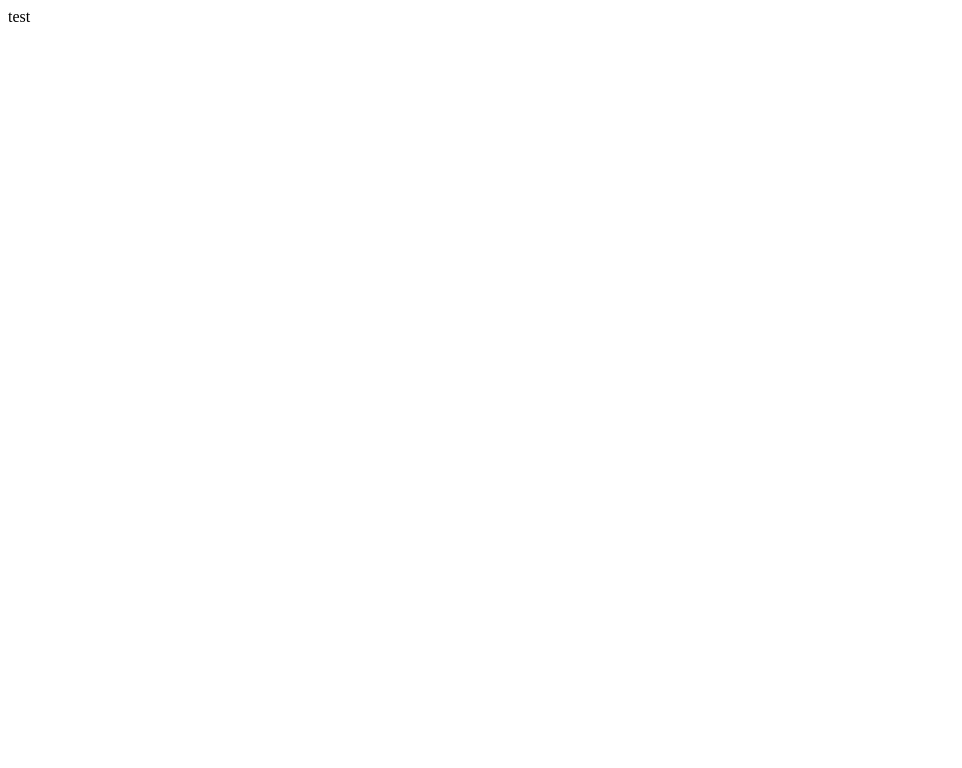
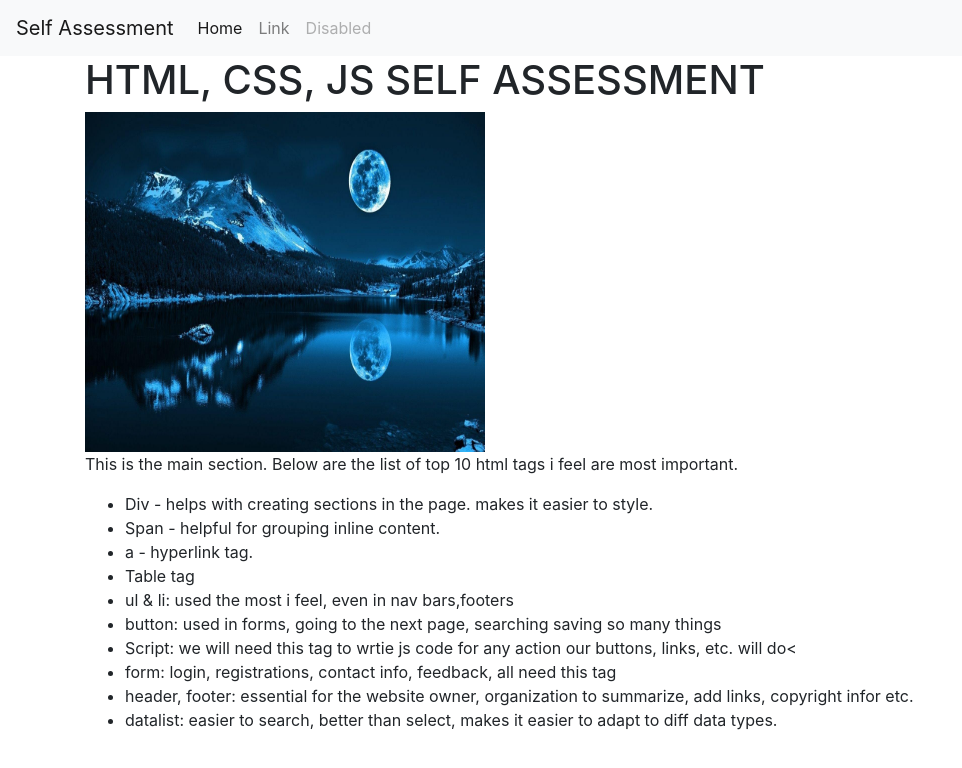
Before and after one commit to sadiya-b/html-css-js, a website: page index.html in a window 1280 px wide. Shown: the whole page, without its empty margins (0-962 px from the left). Drawn offline with nearby package versions, Linux system fonts and the light colour scheme.

Commit message:
Add files via upload

```diff
--- a/index.html
+++ b/index.html
@@ -1,8 +1,64 @@
-<html>
-  <head>
-    <title>hi</title>
-  </head>
-  <body>
-    <p> test</p>
-  </body>
+<!DOCTYPE html>
+<html lang="en">
+
+<head>
+  <meta charset="UTF-8">
+  <meta name="viewport" content="width=device-width, initial-scale=1.0">
+  <!--Bootstrap CSS-->
+  <link rel="stylesheet" href="https://cdn.jsdelivr.net/npm/bootstrap@4.0.0/dist/css/bootstrap.min.css" integrity="sha384-Gn5384xqQ1aoWXA+058RXPxPg6fy4IWvTNh0E263XmFcJlSAwiGgFAW/dAiS6JXm" crossorigin="anonymous">
+  <title>HTML CSS JS SA</title>
+</head>
+
+<body>
+  <nav class="navbar navbar-expand-lg navbar-light bg-light">
+    <a class="navbar-brand" href="#">Self Assessment</a>
+    <button class="navbar-toggler" type="button" data-toggle="collapse" data-target="#navbarSupportedContent" aria-controls="navbarSupportedContent" aria-expanded="false" aria-label="Toggle navigation">
+      <span class="navbar-toggler-icon"></span>
+    </button>
+    <div class="collapse navbar-collapse" id="navbarSupportedContent">
+      <ul class="navbar-nav mr-auto">
+        <li class="nav-item active">
+          <a class="nav-link" href="#">Home <span class="sr-only">(current)</span></a>
+        </li>
+        <li class="nav-item">
+          <a class="nav-link" href="#">Link</a>
+        </li>
+        <li class="nav-item">
+          <a class="nav-link disabled" href="#">Disabled</a>
+        </li>
+      </ul>
+    </div>
+  </nav>
+  <div class="container">
+    <header>
+      <h1>HTML, CSS, JS SELF ASSESSMENT</h1>
+      <img src="images/83980.jpg" alt="moon" width="400" height="340" title="moon image for practice." />
+    </header>
+
+    <main>
+      <p> This is the main section. Below are the list of top 10 html tags i feel are most important.
+      </p>
+
+      <ul>
+        <li>Div - helps with creating sections in the page. makes it easier to style.</li>
+        <li>Span - helpful for grouping inline content.</li>
+        <li>a - hyperlink tag.</li>
+        <li>Table tag</li>
+        <li>ul & li: used the most i feel, even in nav bars,footers</li>
+        <li>button: used in forms, going to the next page, searching saving so many things</li>
+        <li>Script: we will need this tag to wrtie js code for any action our buttons, links, etc. will do<</li>
+        <li>form: login, registrations, contact info, feedback, all need this tag</li>
+        <li>header, footer: essential for the website owner, organization to summarize, add links, copyright infor etc.</li>
+        <li>datalist: easier to search, better than select, makes it easier to adapt to diff data types.</li>
+      </ul>
+    </main>
+
+  </div>
+  <!-- Optional JavaScript -->
+  <!-- jQuery first, then Popper.js, then Bootstrap JS -->
+  <script src="https://code.jquery.com/jquery-3.2.1.slim.min.js" integrity="sha384-KJ3o2DKtIkvYIK3UENzmM7KCkRr/rE9/Qpg6aAZGJwFDMVNA/GpGFF93hXpG5KkN" crossorigin="anonymous"></script>
+  <script src="https://cdn.jsdelivr.net/npm/popper.js@1.12.9/dist/umd/popper.min.js" integrity="sha384-ApNbgh9B+Y1QKtv3Rn7W3mgPxhU9K/ScQsAP7hUibX39j7fakFPskvXusvfa0b4Q" crossorigin="anonymous"></script>
+  <script src="https://cdn.jsdelivr.net/npm/bootstrap@4.0.0/dist/js/bootstrap.min.js" integrity="sha384-JZR6Spejh4U02d8jOt6vLEHfe/JQGiRRSQQxSfFWpi1MquVdAyjUar5+76PVCmYl" crossorigin="anonymous"></script>
+</body>
+
 </html>
--- /dev/null
+++ b/main.js
@@ -0,0 +1,3 @@
+function a(){
+  return;
+}
```
Also changed, not shown: package.json (added, +15 -0 lines), images/83980.jpg (added), 1 other file.
